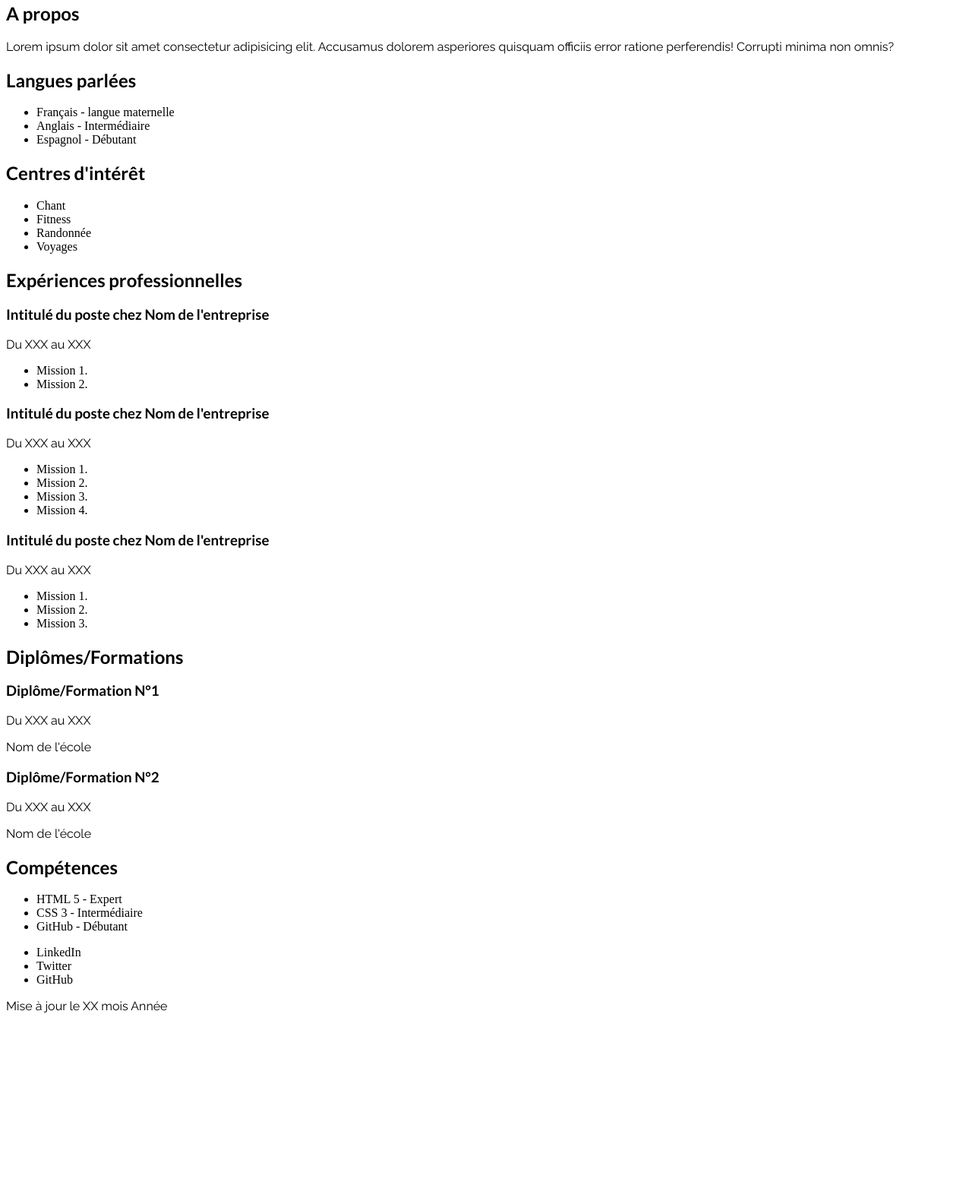
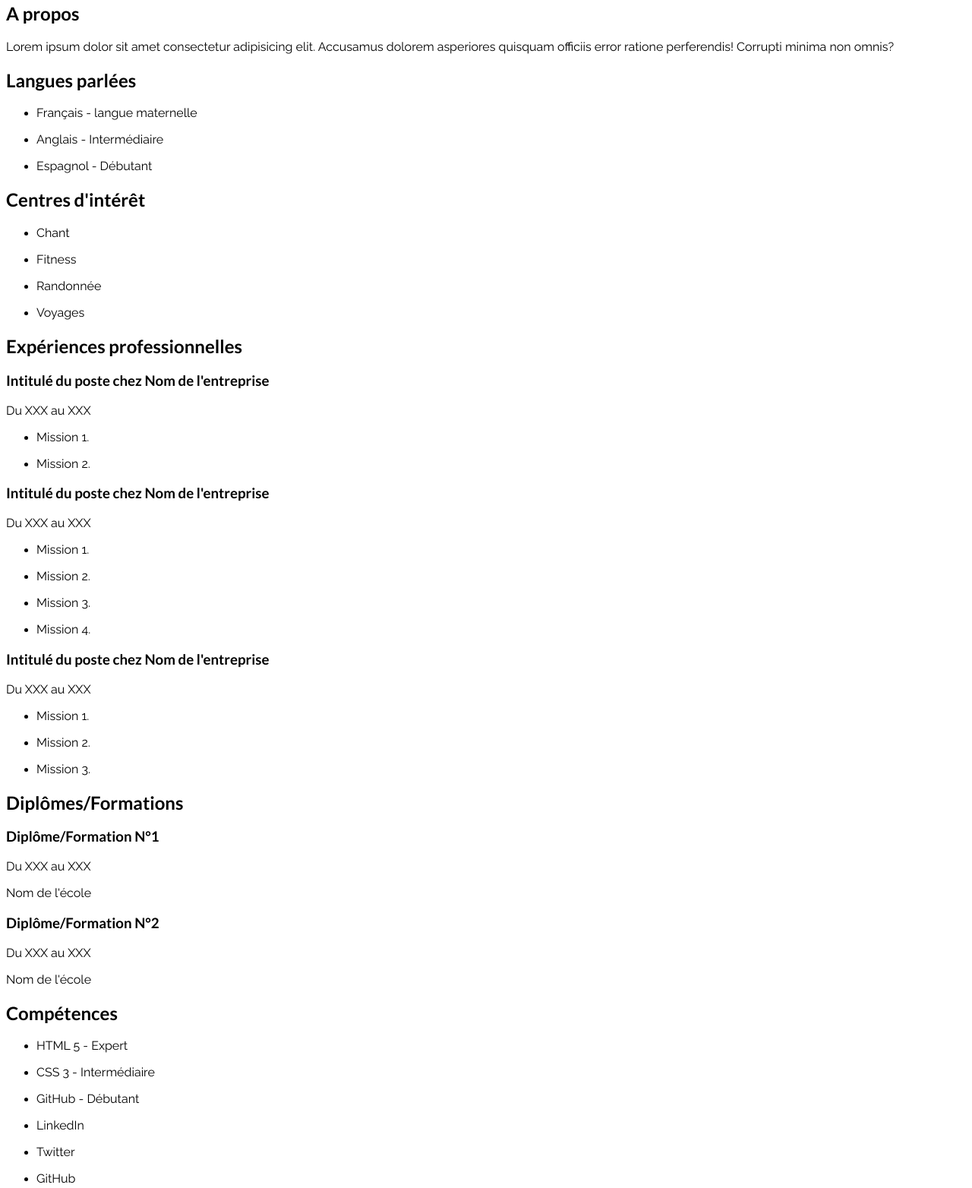
Before and after one commit to MonLucCo/CEF_CV-in-HTML-and-CSS_Test-version, a plain HTML site: page index.html in a window 1280 px wide. Shown: the part 531-2095 px from the top of the page at 76% size. Before the commit the page ends 1881 px from the top, so only its background shows below. Drawn offline with Linux system fonts and the light colour scheme.

Commit message:
Implementation of fonts. Precision on the content containers to apply the fonts. Fixed errors from the W3C HTML and CSS3 validators.

```diff
--- a/assets/css/style.css
+++ b/assets/css/style.css
@@ -3,7 +3,7 @@
 /* Import via Google font de la police 'Lato' (police sans empattement) à partir du site de Google Fonts. */
 @import url('https://fonts.googleapis.com/css2?family=Lato:wght@400;700&display=swap');
 
-/* Import via '@font-face' de la police 'Raleway' (police sans empattement) à partir du site de Google Fonts*/
+/* Import via '@font-face' de la police 'Raleway' (police sans empattement) à partir du site de Google Fonts */
 @font-face {
     font-family: "Raleway";
     src: url('../fonts/Raleway-VariableFont.woff') format('woff');
@@ -11,10 +11,12 @@
         url('../fonts/Raleway-Italic-VariableFont_wght.ttf') format('truetype');
 }
 
+/* Utilisation de la police 'Lato' pour les titres de la page */
 h1, h2, h3 {
     font-family: 'Lato', sans-serif;
 }
 
-p {
+/* Utilisation de la police 'Raleway' pour les contenus de la page */
+p, a {
     font-family: "Raleway", sans-serif;
 }
--- a/index.html
+++ b/index.html
@@ -47,18 +47,18 @@
                 <div class="generalness__languages">
                     <h2>Langues parlées</h2>
                     <ul>
-                        <li>Français - langue maternelle</li>
-                        <li>Anglais - Intermédiaire</li>
-                        <li>Espagnol - Débutant</li>
+                        <li><p>Français - langue maternelle</p></li>
+                        <li><p>Anglais - Intermédiaire</p></li>
+                        <li><p>Espagnol - Débutant</p></li>
                     </ul>
                 </div>
                 <div class="generalness__hobby">
                     <h2>Centres d'intérêt</h2>
                     <ul>
-                        <li>Chant</li>
-                        <li>Fitness</li>
-                        <li>Randonnée</li>
-                        <li>Voyages</li>
+                        <li><p>Chant</p></li>
+                        <li><p>Fitness</p></li>
+                        <li><p>Randonnée</p></li>
+                        <li><p>Voyages</p></li>
                     </ul>
                 </div>
             </div>
@@ -70,27 +70,27 @@
                         <h3>Intitulé du poste chez Nom de l'entreprise</h3>
                         <p>Du XXX au XXX</p>
                         <ul>
-                        <li>Mission 1.</li>
-                        <li>Mission 2.</li>
+                            <li><p>Mission 1.</p></li>
+                            <li><p>Mission 2.</p></li>
                         </ul>
                     </div>
                     <div class="professionnal__job-description">
                         <h3>Intitulé du poste chez Nom de l'entreprise</h3>
                         <p>Du XXX au XXX</p>
                         <ul>
-                        <li>Mission 1.</li>
-                        <li>Mission 2.</li>
-                        <li>Mission 3.</li>
-                        <li>Mission 4.</li>
+                            <li><p>Mission 1.</p></li>
+                            <li><p>Mission 2.</p></li>
+                            <li><p>Mission 3.</p></li>
+                            <li><p>Mission 4.</p></li>
                         </ul>
                     </div>
                     <div class="professionnal__job-description">
                         <h3>Intitulé du poste chez Nom de l'entreprise</h3>
                         <p>Du XXX au XXX</p>
                         <ul>
-                        <li>Mission 1.</li>
-                        <li>Mission 2.</li>
-                        <li>Mission 3.</li>
+                            <li><p>Mission 1.</p></li>
+                            <li><p>Mission 2.</p></li>
+                            <li><p>Mission 3.</p></li>
                         </ul>
                     </div>
                 </div>
@@ -110,9 +110,9 @@
                 <div class="professionnal__skills">
                     <h2>Compétences</h2>
                     <ul>
-                    <li>HTML 5 - Expert</li>
-                    <li>CSS 3 - Intermédiaire</li>
-                    <li>GitHub - Débutant</li>
+                        <li><p>HTML 5 - Expert</p></li>
+                        <li><p>CSS 3 - Intermédiaire</p></li>
+                        <li><p>GitHub - Débutant</p></li>
                     </ul>
                 </div>
             </div>
@@ -120,9 +120,9 @@
         <!-- liens du réseau professionnel -->
         <div class="CV-network">
             <ul>
-                <li>LinkedIn</li>
-                <li>Twitter</li>
-                <li>GitHub</li>
+                <li><p>LinkedIn</p></li>
+                <li><p>Twitter</p></li>
+                <li><p>GitHub</p></li>
             </ul>
         </div>
     </main>
```
Lines whose indentation alone changed are shown as unchanged.
